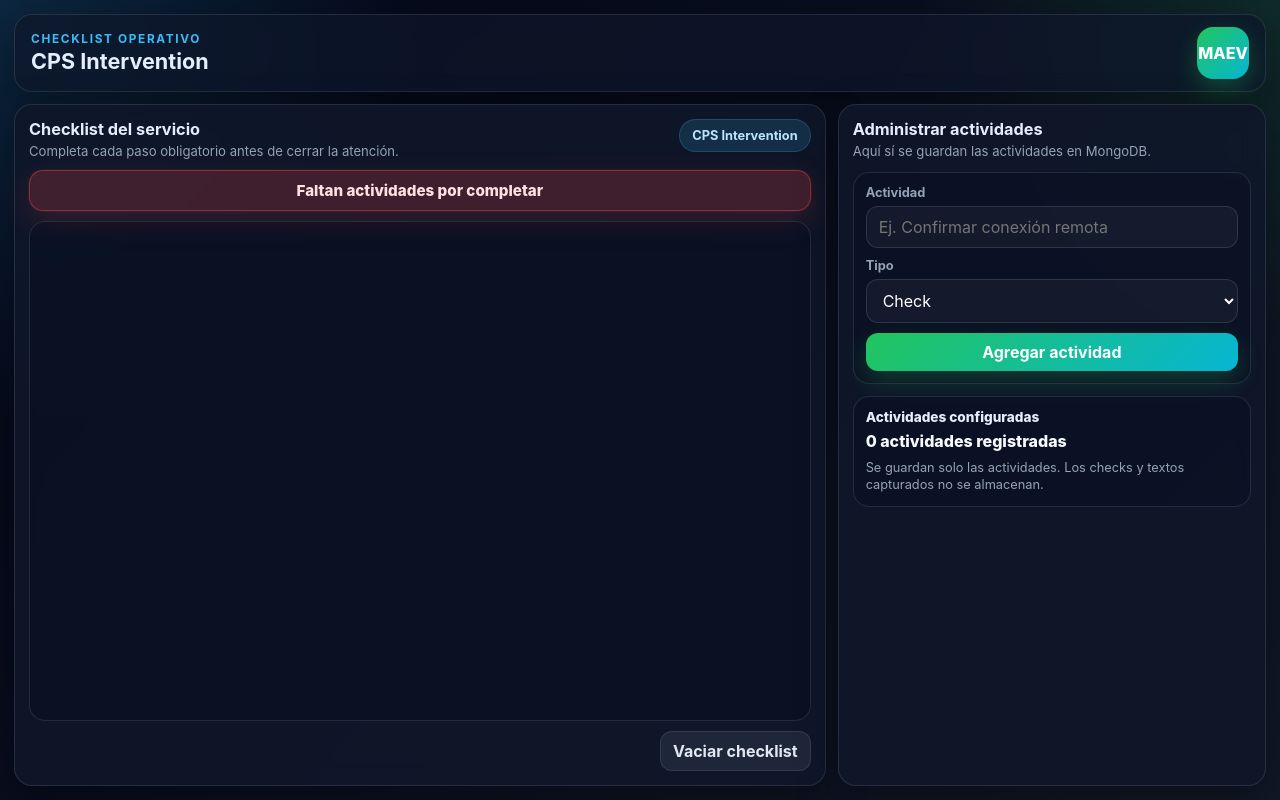
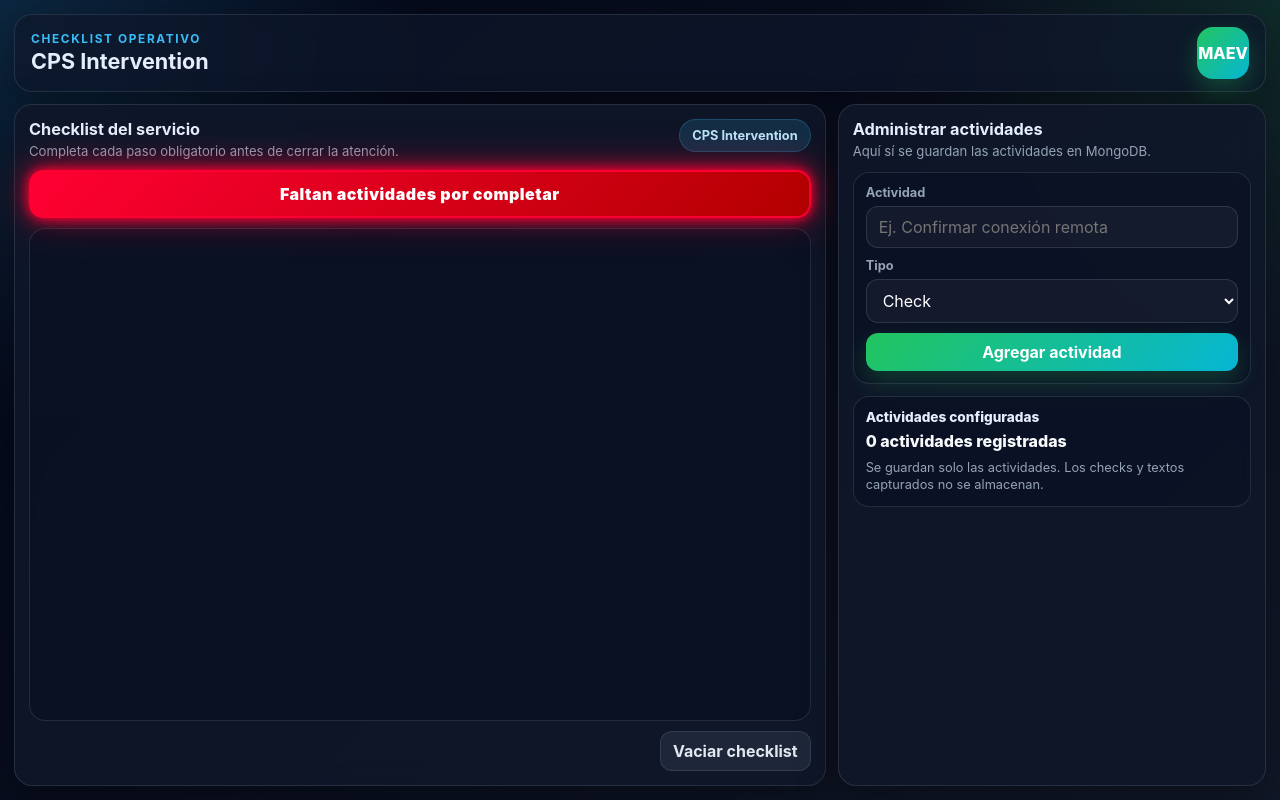
Before and after one commit to Johana-Arizaga-Dev/support-checklist-app, a website: page public/index.html in a window 1280 px wide. Drawn offline with Linux system fonts and the light colour scheme; no server answers.

Commit message:
Refactor status box styles for better design
Updated styles for status boxes with new padding, font weight, and gradient backgrounds.

```diff
--- a/public/styles.css
+++ b/public/styles.css
@@ -158,27 +158,35 @@ select {
 }
 
 .status-box {
-  padding: 10px 14px;
+  padding: 12px;
   border-radius: 14px;
-  font-weight: 800;
-  font-size: 0.95rem;
+  font-weight: 900;
+  font-size: 1rem;
   text-align: center;
-  border: 1px solid transparent;
-  transition: transform 0.2s ease, background 0.25s ease, border-color 0.25s ease, box-shadow 0.25s ease;
+  letter-spacing: 0.5px;
+  transition: all 0.3s ease;
 }
 
+/* 🟢 COMPLETO */
 .status-box.complete {
-  background: rgba(34, 197, 94, 0.22);
-  border-color: rgba(34, 197, 94, 0.45);
-  color: #dcfce7;
-  box-shadow: 0 0 0 1px rgba(34, 197, 94, 0.08), 0 10px 30px rgba(34, 197, 94, 0.18);
+  background: linear-gradient(135deg, #00ff88, #00c853);
+  color: #003d1f;
+  border: 2px solid #00ff88;
+  box-shadow:
+    0 0 10px rgba(0, 255, 136, 0.8),
+    0 0 20px rgba(0, 255, 136, 0.6),
+    0 0 40px rgba(0, 255, 136, 0.4);
 }
 
+/* 🔴 INCOMPLETO */
 .status-box.incomplete {
-  background: rgba(239, 68, 68, 0.22);
-  border-color: rgba(239, 68, 68, 0.45);
-  color: #fee2e2;
-  box-shadow: 0 0 0 1px rgba(239, 68, 68, 0.08), 0 10px 30px rgba(239, 68, 68, 0.18);
+  background: linear-gradient(135deg, #ff0033, #b30000);
+  color: white;
+  border: 2px solid #ff0033;
+  box-shadow:
+    0 0 10px rgba(255, 0, 51, 0.9),
+    0 0 20px rgba(255, 0, 51, 0.7),
+    0 0 40px rgba(255, 0, 51, 0.5);
 }
 
 .list-wrapper {
```
